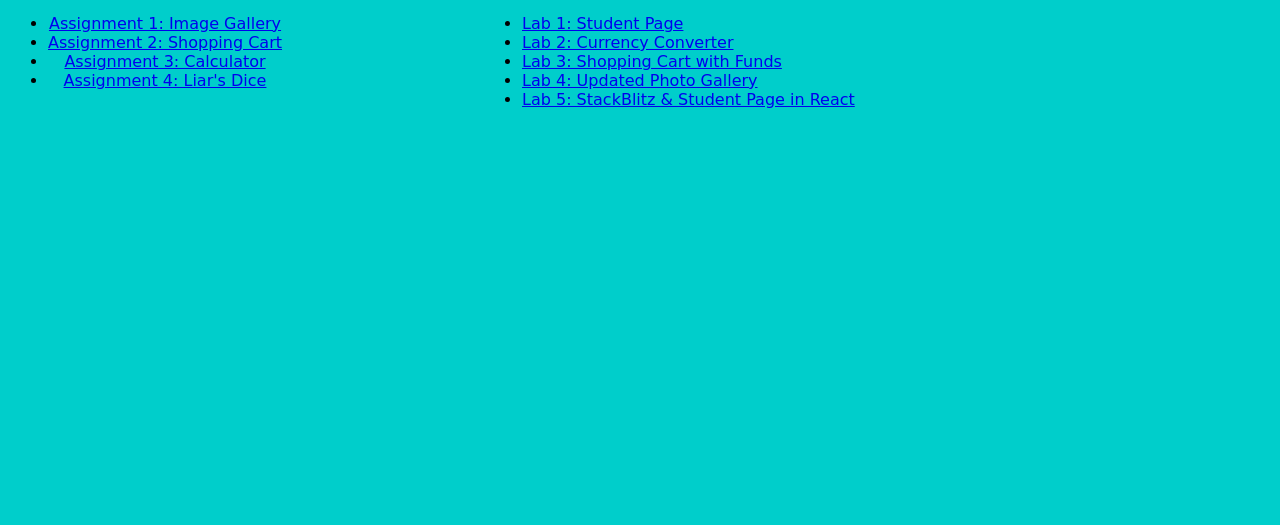
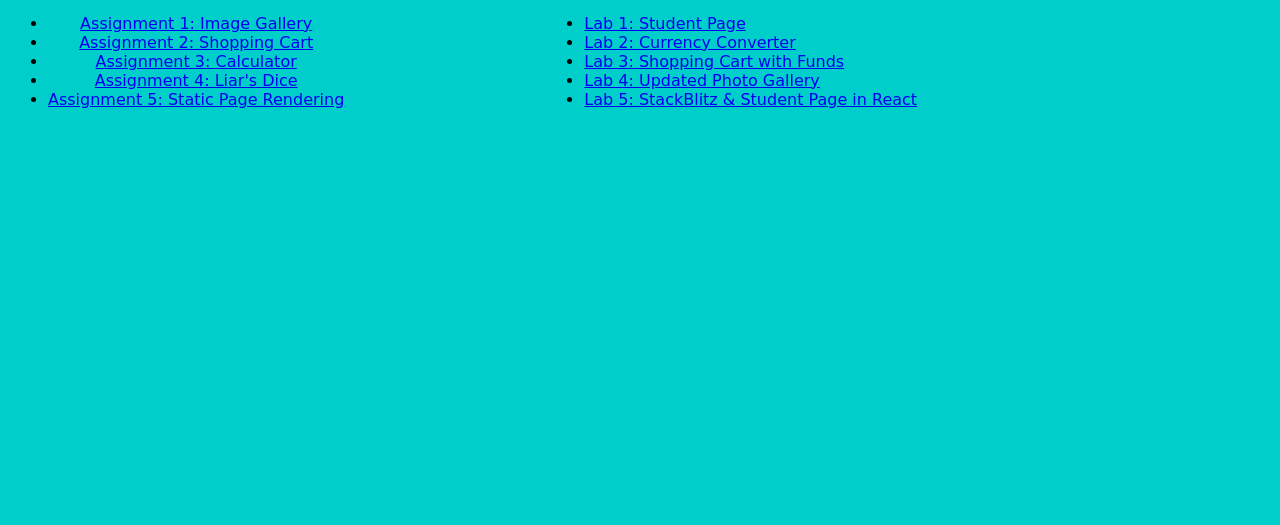
Before and after one commit to uscwebdev/itp301-submissions-Tamannasood24, a plain HTML site: page index.html in a window 1280 px wide. Shown: the part 275-800 px from the top of the page. Drawn offline with Linux system fonts and the light colour scheme; a web font is replaced by a local one.

Commit message:
updated index

```diff
--- a/index.html
+++ b/index.html
@@ -62,6 +62,8 @@
 				<li> <a href="assignment_02/index.html">Assignment 2: Shopping Cart </a></li>
 				<li> <a href="assignment_03/calculator.html">Assignment 3: Calculator </a></li>
 				<li> <a href="assignment_04/index.html">Assignment 4: Liar's Dice </a></li>
+				<li> <a href="https://stackblitz.com/edit/react-ktbshx?file=src%2Findex.css">Assignment 5: Static Page Rendering </a></li>
+
 
 			</ul>
 		</div>
```
Also changed, not shown: 1 other file.
